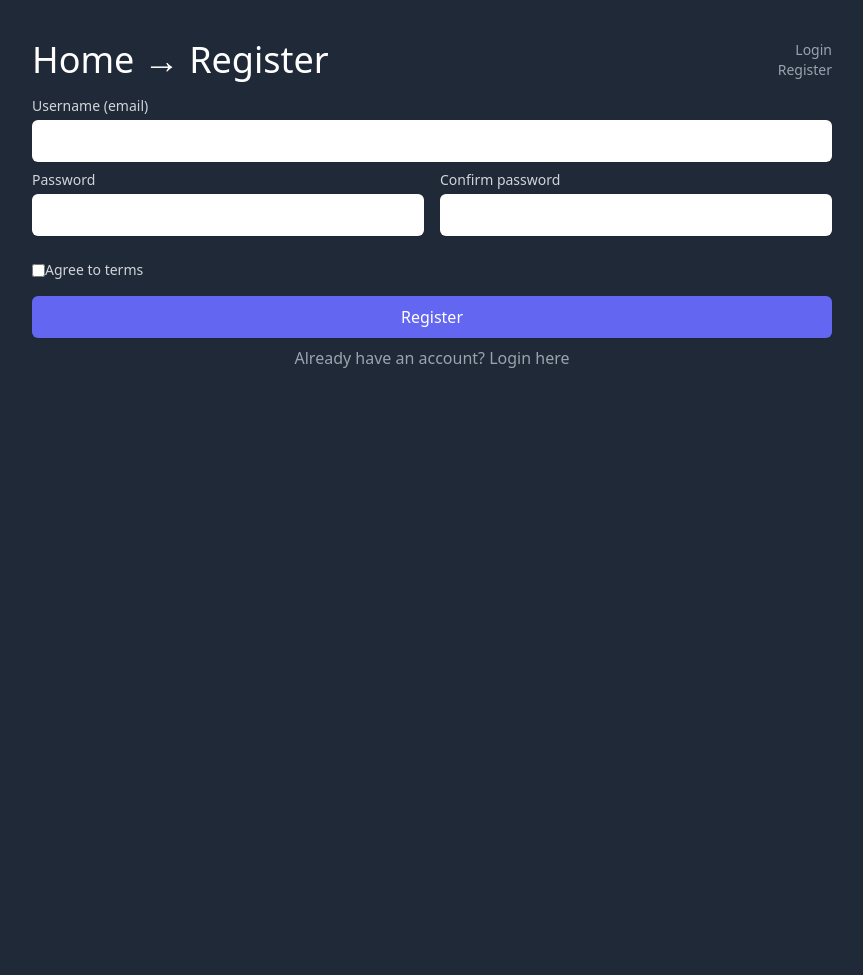
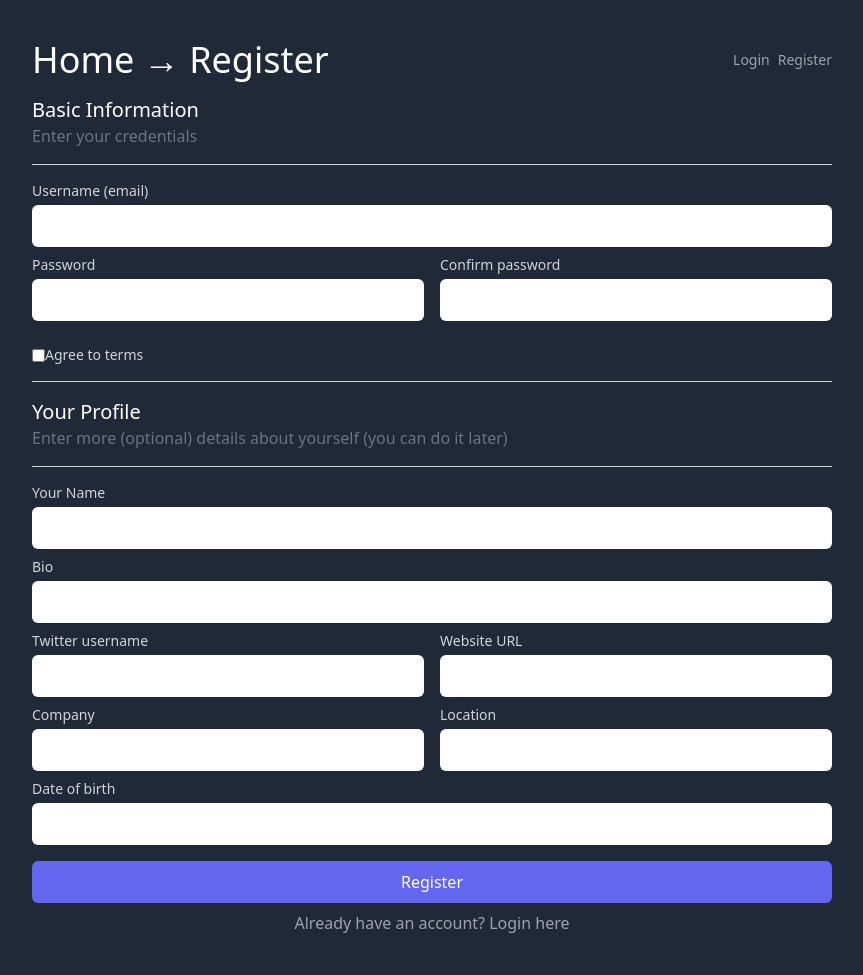
Before and after one commit to hasegan/symfony7-handson, a Symfony app: template templates/registration/register.html.twig in a window 1280 px wide. Shown: the whole page, without its empty margins (208-1071 px from the left). Before the commit the page ends 368 px from the top, so only its background shows below. Run offline with Twig, Linux system fonts and the light colour scheme; the template is opened without the code that fills it, so the values that code supplies are empty; form fields are guessed from the names that the template uses; some libraries are stand-ins or nearby versions.

Commit message:
Embedding Forms

```diff
--- a/src/Form/RegistrationFormType.php
+++ b/src/Form/RegistrationFormType.php
@@ -54,7 +54,7 @@ class RegistrationFormType extends AbstractType
                     ]),
                 ],
             ])
-        ;
+            ->add('userProfile', UserProfileType::class);
     }
 
     public function configureOptions(OptionsResolver $resolver): void
--- a/templates/base.html.twig
+++ b/templates/base.html.twig
@@ -34,10 +34,13 @@
       </div>
 
       <div class="text-right">
-        <div class="text-sm text-gray-500 dark:text-gray-400">
+        <div class="text-sm text-gray-500 dark:text-gray-400 flex">
           {% if is_granted('IS_AUTHENTICATED_FULLY') %}
             <div>
               <a href="{{ path('app_micro_post_add') }}">Add New</a>
+            </div>
+            <div class="ml-2">
+              <a href="{{ path('app_settings_profile') }}">Profile Settings</a>
             </div>
             <div class="ml-2">
               <a href="{{ path('app_logout') }}">Logout</a>
--- a/templates/registration/register.html.twig
+++ b/templates/registration/register.html.twig
@@ -1,8 +1,6 @@
 {% extends 'base.html.twig' %}
 
-{% block title %}
-  Register
-{% endblock %}
+{% block title %}Register{% endblock %}
 
 {% block bread %}
     → Register
@@ -10,10 +8,18 @@
 
 {% block body %}
     {% for flash_error in app.flashes('verify_email_error') %}
-    <div class="rounded-md p-2 border-red-300 bg-red-50 border dark:border-red-600 dark:bg-red-700 dark:text-white mb-4" role="alert">{{ flash_error }}</div>
+        <div class="rounded-md p-2 border-red-300 bg-red-50 border dark:border-red-600 dark:bg-red-700 dark:text-white mb-4"
+             role="alert">{{ flash_error }}</div>
     {% endfor %}
 
     {{ form_start(registrationForm) }}
+
+    <div class="text-xl">
+        Basic Information
+    </div>
+    <div class="text-gray-500 mb-4 pb-4 border-b border-gray-300">
+        Enter your credentials
+    </div>
 
     <div>
         {{ form_label(registrationForm.email,'Username (email)', {'label_attr':{'class':'block text-sm text-gray-700 dark:text-gray-300 font-medium'}}) }}
@@ -39,9 +45,21 @@
         {{ form_label(registrationForm.agreeTerms, 'Agree to terms', {'label_attr': {'class': 'text-sm text-gray-700 dark:text-gray-300 font-medium'}}) }}
     </div>
 
-  <div>
-    <button type="submit" class="block w-full shadow-sm border-transparent bg-indigo-600 hover:bg-indigo-700 dark:bg-indigo-500 dark:hover:bg-indigo-400 text-white rounded-md border p-2 mt-4 mb-2">Register</button>
+    <div class="border-b border-gray-300"></div>
+
+    <div class="text-xl mt-4">
+        Your Profile
     </div>
+    <div class="text-gray-500 mb-4 pb-4 border-b border-gray-300">
+        Enter more (optional) details about yourself (you can do it later)
+    </div>
+
+    {{ include ('/setting_profile/_profile_form.html.twig', { form: registrationForm.userProfile }) }}
+
+    <button type="submit"
+            class="block w-full shadow-sm border-transparent bg-indigo-600 hover:bg-indigo-700 dark:bg-indigo-500 dark:hover:bg-indigo-400 text-white rounded-md border p-2 mt-4 mb-2">
+        Register
+    </button>
     {{ form_end(registrationForm) }}
 
     <div class="mt-2 text-center text-gray-600 dark:text-gray-400">
```
Also changed, not shown: src/Controller/SettingProfileController.php (+13 -11 lines). Lines whose indentation alone changed are shown as unchanged.
